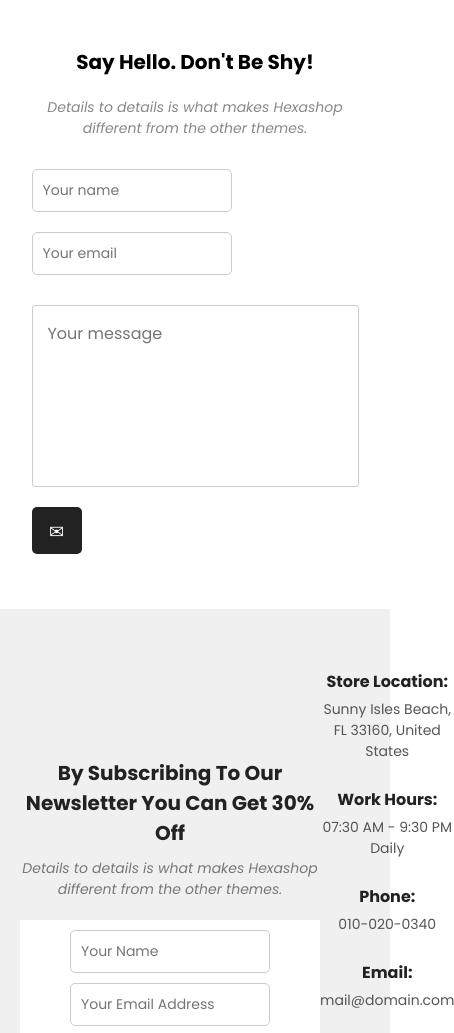
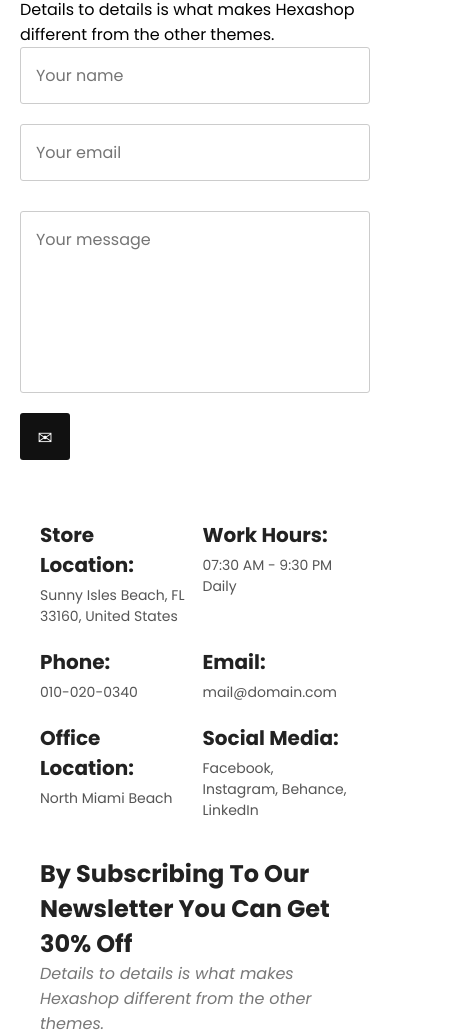
Before and after one commit to balikisolajide/hexa-shop, a plain HTML site: page contact.html in a window 390 px wide. Shown: the part 735-1768 px from the top of the page, 454 px wide, since content can reach past the window. Drawn offline with Linux system fonts and the light colour scheme.

Commit message:
The Wholee  Responsiveness Of Hexa

```diff
--- a/aboutindex.css
+++ b/aboutindex.css
@@ -203,7 +203,7 @@ blockquote {
       }
 
       .team-member {
-        max-width: 300px;
+        width: 300px;
       }
 
       .team-member img {
@@ -419,9 +419,12 @@ blockquote {
     }
     @media screen and (max-width: 440px){
          /* NAVBAR */
+         nav{
+          padding: 13px 13px;
+         }
   .navbar {
     flex-direction: column;
-    align-items: center;
+    align-items: start;
     padding: 10px;
   }
 
@@ -429,6 +432,7 @@ blockquote {
     flex-direction: column;
     align-items: center;
     gap: 10px;
+    display: none;
   }
 
   .nav-links a,
@@ -446,17 +450,23 @@ blockquote {
   }
 
   /* HERO SECTION */
-  .about-hero-section .content {
+  .about-hero-section{
     text-align: center;
     padding: 20px 10px;
   }
 
-  .about-hero-section h1 {
-    font-size: 22px;
+  .about-hero-section .content{
+     display: flex;
+    flex-direction: column;
+    gap: 30px;
+  }
+
+ .about-hero-section .content h1 {
+    font-size: 32px;
   }
 
   .about-hero-section p {
-    font-size: 14px;
+    font-size: 18px;
   }
 
   /* ABOUT SECTION */
@@ -501,16 +511,17 @@ blockquote {
     flex-direction: column;
     align-items: center;
     gap: 20px;
-    padding: 20px 10px;
+    padding: 20px 5px;
   }
 
-  .team-member {
-    width: 100%;
-    text-align: center;
+  .team-member{
+
+    width:350px;
   }
 
+
   .team-member img {
-    width: 80%;
+    width: 100%;
     height: auto;
   }
 
@@ -530,54 +541,26 @@ blockquote {
     height: auto;
   }
 
-  /* NEWSLETTER */
-  .newsletter-content {
-    padding: 20px 10px;
-    text-align: center;
+ .newsletter{
+        flex-direction: column-reverse;
+        gap: 30px;
     }
 
-  .form-container {
-    flex-direction: column;
-    gap: 10px;
-    align-items: center;
+    .contact-info h2{
+        font-size: 20px;
     }
 
-  .form-container input,
-  .form-container button {
-    width: 100%;
-    max-width: 300px;
+    .form-container{
+        /* display: block; */
+        flex-direction: column;
+        gap: 17px;
     }
 
-  .contact-info {
-    display: grid;
-    grid-template-columns: 1fr;
-    gap: 10px;
-    padding: 20px 10px;
-  }
-
-  /* FOOTER */
-  .footer-container {
-    flex-direction: column;
-    align-items: center;
-    gap: 20px;
-    padding: 20px 10px;
-    text-align: center;
-  }
-
-  .footer-section {
+    .form-container input{
         width: 100%;
     }
 
-  .footer-bottom {
-    flex-direction: column;
-    align-items: center;
-    gap: 10px;
-    text-align: center;
-    padding: 10px 0;
-  }
-
-  .footer-bottom .social-icons {
-    justify-content: center;
-    gap: 10px;
+    .form-container button{
+        width: 100%;
     }
  }
--- a/contact.css
+++ b/contact.css
@@ -127,37 +127,23 @@ nav{
 }
 .contact-section {
   display: flex;
-  flex-wrap: wrap;
-  min-height: 100vh;
+  align-items: center;
+  gap: 20px;
+  padding: 12px;
+  /* min-height: 100vh; */
+}
+
+.contact-container{
+  display: flex;
+  flex-direction: column;
 }
 
 .map-container {
   flex: 1;
-  min-width: 300px;
-  height: 100vh;
+  width: 300px;
+  height: 400px;
 }
 
-.form-container {
-  flex: 1;
-  min-width: 300px;
-  padding: 50px;
-  background: #fff;
-  display: flex;
-  flex-direction: column;
-  justify-content: center;
-}
-
-.form-container h2 {
-  font-size: 30px;
-  font-weight: bold;
-  margin-bottom: 10px;
-}
-
-.form-container p {
-  font-style: italic;
-  color: #888;
-  margin-bottom: 30px;
-}
 
 form .form-group {
   display: flex;
@@ -345,9 +331,13 @@ form textarea {
 .navbar {
   display: flex;
   flex-direction: column;
-  align-items: center;
+  align-items:start;
   background-color: #f8f8f8;
   padding: 15px;
+}
+
+nav{
+  padding: 13px 13px;
 }
 
 .nav-img img {
@@ -360,6 +350,7 @@ form textarea {
   gap: 12px;
   margin-top: 15px;
   text-align: center;
+  display: none;
 }
 
 .nav-links a {
@@ -416,21 +407,6 @@ form textarea {
   height: 250px;
 }
 
-.form-container {
-  padding: 10px;
-  text-align: center;
-}
-
-.form-container h2 {
-  font-size: 20px;
-  margin-bottom: 10px;
-}
-
-.form-container p {
-  font-size: 14px;
-  margin-bottom: 20px;
-}
-
 form {
   display: flex;
   flex-direction: column;
@@ -461,63 +437,29 @@ input, textarea {
 }
 
 /* ======= NEWSLETTER ======= */
-.newsletter {
-  background-color: #f0f0f0;
-  padding: 30px 20px;
-  text-align: center;
+  .newsletter{
+        flex-direction: column-reverse;
+        gap: 30px;
     }
 
-.newsletter-content h2 {
+    .contact-info h2{
         font-size: 20px;
-  margin-bottom: 10px;
     }
 
-.subtext {
-  font-size: 14px;
-  margin-bottom: 20px;
+    .form-container{
+        /* display: block; */
+        flex-direction: column;
+        gap: 17px;
     }
 
-.newsletter .form-container {
-  display: flex;
-  flex-direction: column;
-  gap: 10px;
+    .form-container input{
+        width: 100%;
     }
 
-.newsletter input {
-  padding: 10px;
-  border: 1px solid #ccc;
-  font-size: 14px;
+    .form-container button{
+        width: 100%;
     }
-
-.newsletter button {
-  background-color: #111;
-  border: none;
-  padding: 10px;
-  color: white;
-  cursor: pointer;
-}
-
-.newsletter img {
-  width: 20px;
-}
-
 /* ======= CONTACT INFO ======= */
-.contact-info {
-  display: flex;
-  flex-direction: column;
-  gap: 20px;
-  margin-top: 30px;
-  text-align: center;
-}
-
-.contact-info h2 {
-  font-size: 16px;
-  margin-bottom: 5px;
-}
-
-.contact-info p {
-  font-size: 14px;
-}
 
 /* ======= FOOTER ======= */
 .footer {
--- a/contact.html
+++ b/contact.html
@@ -59,7 +59,7 @@
         referrerpolicy="no-referrer-when-downgrade">
       </iframe>
     </div>
-    <div class="form-container">
+    <div class="contact-container">
       <h2>Say Hello. Don't Be Shy!</h2>
       <p>Details to details is what makes Hexashop different from the other themes.</p>
       <form>
@@ -80,13 +80,13 @@
         <h2>By Subscribing To Our Newsletter You Can Get 30% Off</h2>
         <p class="subtext">Details to details is what makes Hexashop different from the other themes.</p>
 
-        <d iv class="form-container">
+        <div class="form-container">
             <input type="text" placeholder="Your Name">
             <input type="email" placeholder="Your Email Address">
             <button type="submit">
                 <img src="/telegram.png" alt="Send">
             </button>
-        </d>
+        </div>
     </div>
 
     <div class="contact-info">
```
Also changed, not shown: product.css (+24 -6 lines), single-products.css (+7 -1 lines). Lines whose indentation alone changed are shown as unchanged.
